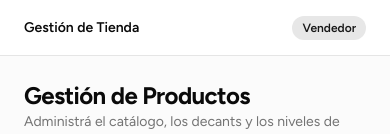
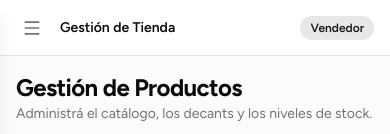
Before and after one commit to nicolasmorales92/juanDecant-frontend, a Next.js app: page /admin/productos in a window 390 px wide. Shown: the top 134 px of the page. Built offline with nearby package versions, Linux system fonts and the light colour scheme; no server answers.

Commit message:
correcion panel admin

```diff
--- a/app/(shop)/page.tsx
+++ b/app/(shop)/page.tsx
@@ -44,7 +44,7 @@ export default function Home() {
   return (
     <div className="w-full bg-background">
       <main className="w-full my-2 md:my-6">
-        <section className="w-full md:h-[75vh] bg-muted/20 relative overflow-hidden">
+        <section className="w-full h-[550px] md:h-[75vh] bg-muted/20 relative overflow-hidden">
           <Swiper
             modules={[Navigation, Pagination, Autoplay]}
             navigation={true}
--- a/app/(shop)/productos/componentes/tarjetaProducto.tsx
+++ b/app/(shop)/productos/componentes/tarjetaProducto.tsx
@@ -43,7 +43,6 @@ export default function TarjetaProducto({ prod }: { prod: Productos }) {
 
   return (
     <Card className="overflow-hidden flex flex-col h-full rounded-xl border border-border bg-card text-card-foreground shadow-sm hover:shadow-md transition-all duration-300 group">
-      {/* Contenedor Swiper con CSS inyectado para forzar la visibilidad de flechas */}
       <div className="relative h-48 w-full bg-muted/30 overflow-hidden shrink-0
         [&_.swiper-button-next]:text-zinc-900 [&_.swiper-button-prev]:text-zinc-900
         [&_.swiper-button-next]:after:text-sm [&_.swiper-button-prev]:after:text-sm
--- a/app/admin/layout.tsx
+++ b/app/admin/layout.tsx
@@ -1,15 +1,16 @@
 'use client'
 
-import React from "react";
+import React, { useState } from "react";
 import Link from "next/link";
 import { useRouter } from "next/navigation";
-import { Package, ShoppingBag, LogOut, User, Users } from "lucide-react";
+import { Package, ShoppingBag, LogOut, User, Users, Menu, X } from "lucide-react";
 import { useStateAuth } from "@/hooks/useAuth";
 import Swal from "sweetalert2";
 
 export default function AdminLayout({ children }: { children: React.ReactNode }) {
   const router = useRouter();
   const { logout } = useStateAuth();
+  const [isMobileMenuOpen, setIsMobileMenuOpen] = useState(false);
 
   const handleLogout = () => {
     Swal.fire({
@@ -29,18 +30,11 @@ export default function AdminLayout({ children }: { children: React.ReactNode })
     });
   };
 
-  return (
-    <div className="flex h-screen w-full overflow-hidden bg-muted/40 font-sans">
-      <aside className="hidden w-64 flex-col border-r bg-background md:flex h-full">
-        <div className="flex h-full flex-col justify-between p-4">
-          <div className="space-y-6">
-            <div className="flex items-center gap-2 px-2 py-2 border-b">
-              <span className="font-extrabold text-xl text-primary font-serif">Vendedor</span>
-            </div>
-
+  const navLinks = (
     <nav className="space-y-1">
       <Link
         href="/admin/mi-perfil"
+        onClick={() => setIsMobileMenuOpen(false)}
         className="flex items-center gap-3 rounded-lg px-3 py-2 text-sm font-medium hover:bg-accent hover:text-accent-foreground transition-colors"
       >
         <User className="w-4 h-4" />
@@ -49,6 +43,7 @@ export default function AdminLayout({ children }: { children: React.ReactNode })
 
       <Link
         href="/admin/usuarios"
+        onClick={() => setIsMobileMenuOpen(false)}
         className="flex items-center gap-3 rounded-lg px-3 py-2 text-sm font-medium hover:bg-accent hover:text-accent-foreground transition-colors"
       >
         <Users className="w-4 h-4" />
@@ -57,6 +52,7 @@ export default function AdminLayout({ children }: { children: React.ReactNode })
 
       <Link
         href="/admin/productos"
+        onClick={() => setIsMobileMenuOpen(false)}
         className="flex items-center gap-3 rounded-lg px-3 py-2 text-sm font-medium hover:bg-accent hover:text-accent-foreground transition-colors"
       >
         <Package className="w-4 h-4" />
@@ -65,19 +61,33 @@ export default function AdminLayout({ children }: { children: React.ReactNode })
 
       <Link
         href="/admin/ventas"
+        onClick={() => setIsMobileMenuOpen(false)}
         className="flex items-center gap-3 rounded-lg px-3 py-2 text-sm font-medium hover:bg-accent hover:text-accent-foreground transition-colors"
       >
         <ShoppingBag className="w-4 h-4" />
         Ventas
       </Link>
+
       <Link
         href="/admin/detallesVenta"
+        onClick={() => setIsMobileMenuOpen(false)}
         className="flex items-center gap-3 rounded-lg px-3 py-2 text-sm font-medium hover:bg-accent hover:text-accent-foreground transition-colors"
       >
         <ShoppingBag className="w-4 h-4" />
         Detalle de ventas
       </Link>
     </nav>
+  );
+
+  return (
+    <div className="flex h-screen w-full overflow-hidden bg-muted/40 font-sans relative">
+      <aside className="hidden w-64 flex-col border-r bg-background md:flex h-full">
+        <div className="flex h-full flex-col justify-between p-4">
+          <div className="space-y-6">
+            <div className="flex items-center gap-2 px-2 py-2 border-b">
+              <span className="font-extrabold text-xl text-primary font-serif">Vendedor</span>
+            </div>
+            {navLinks}
           </div>
 
           <div className="border-t pt-4">
@@ -92,16 +102,61 @@ export default function AdminLayout({ children }: { children: React.ReactNode })
         </div>
       </aside>
 
-      {/* Área principal */}
+      {isMobileMenuOpen && (
+        <div
+          className="fixed inset-0 z-40 bg-black/50 md:hidden"
+          onClick={() => setIsMobileMenuOpen(false)}
+        />
+      )}
+
+      <aside className={`fixed inset-y-0 left-0 z-50 w-64 bg-background p-4 shadow-lg transition-transform duration-300 md:hidden flex flex-col justify-between ${
+        isMobileMenuOpen ? "translate-x-0" : "-translate-x-full"
+      }`}>
+        <div className="space-y-6">
+          <div className="flex items-center justify-between px-2 py-2 border-b">
+            <span className="font-extrabold text-xl text-primary font-serif">Vendedor</span>
+            <button
+              onClick={() => setIsMobileMenuOpen(false)}
+              className="p-1 rounded-lg hover:bg-accent"
+            >
+              <X className="w-5 h-5" />
+            </button>
+          </div>
+          {navLinks}
+        </div>
+
+        <div className="border-t pt-4">
+          <button
+            onClick={() => {
+              setIsMobileMenuOpen(false);
+              handleLogout();
+            }}
+            className="flex w-full items-center gap-3 rounded-lg px-3 py-2 text-sm font-medium text-red-500 hover:bg-red-50 dark:hover:bg-red-950/20 cursor-pointer transition-colors"
+          >
+            <LogOut className="w-4 h-4" />
+            Cerrar Sesión
+          </button>
+        </div>
+      </aside>
+
       <div className="flex flex-1 flex-col h-full overflow-hidden">
-        <header className="flex h-14 items-center justify-between border-b bg-background px-6 shrink-0">
+        <header className="flex h-14 items-center justify-between border-b bg-background px-4 md:px-6 shrink-0">
+          <div className="flex items-center gap-3">
+            <button
+              onClick={() => setIsMobileMenuOpen(true)}
+              className="md:hidden p-1.5 rounded-lg hover:bg-accent text-muted-foreground hover:text-foreground"
+              aria-label="Abrir menú"
+            >
+              <Menu className="w-5 h-5" />
+            </button>
             <h1 className="text-sm font-semibold">Gestión de Tienda</h1>
+          </div>
           <span className="text-xs bg-primary/10 text-primary px-2.5 py-1 rounded-full font-semibold">
             Vendedor
           </span>
         </header>
 
-        <main className="flex-1 overflow-y-auto p-6">
+        <main className="flex-1 overflow-y-auto p-4 md:p-6">
           {children}
         </main>
       </div>
--- a/app/admin/ventas/page.tsx
+++ b/app/admin/ventas/page.tsx
@@ -376,7 +376,6 @@ export default function VentasPage() {
         </div>
       </div>
 
-      {/* Tabla con Columna Cliente */}
       <div className="rounded-xl border bg-card shadow-sm overflow-hidden">
         <div className="overflow-x-auto">
           <table className="w-full text-sm text-left">
```
Lines whose indentation alone changed are shown as unchanged.
